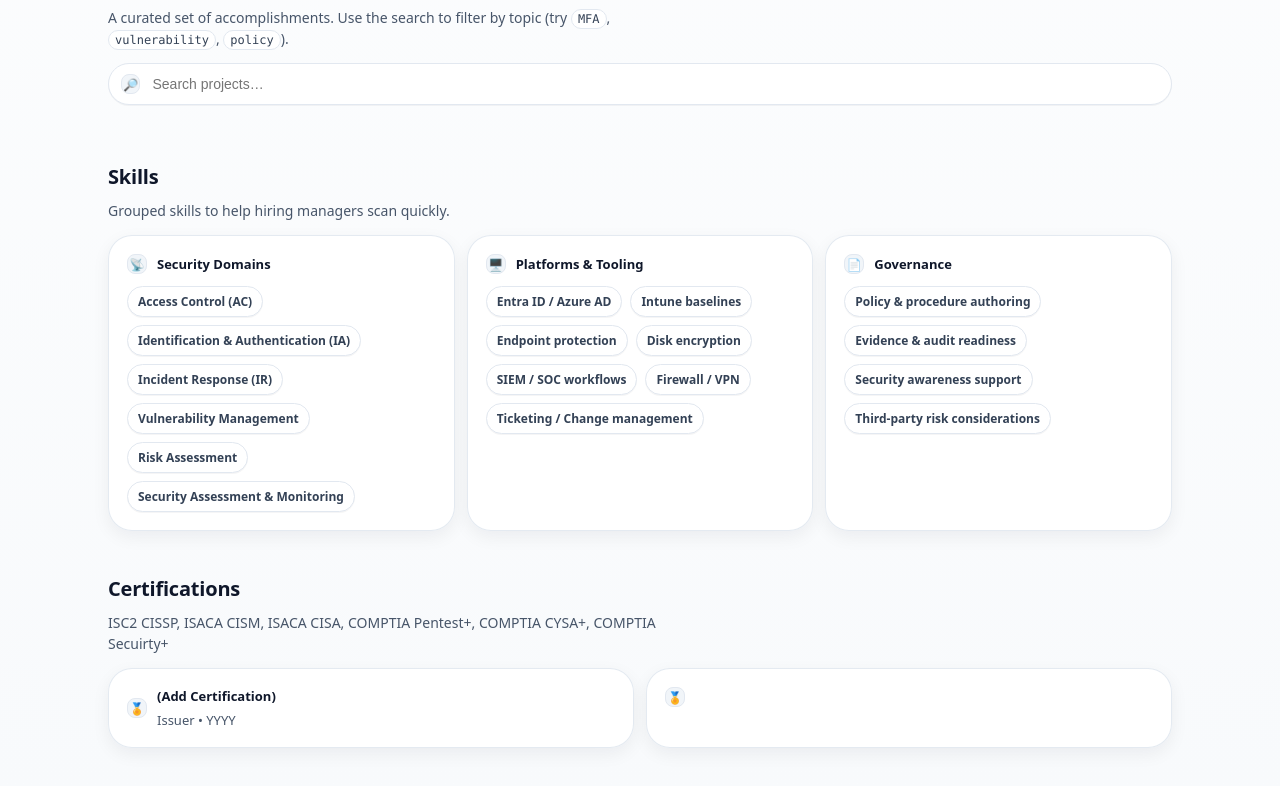
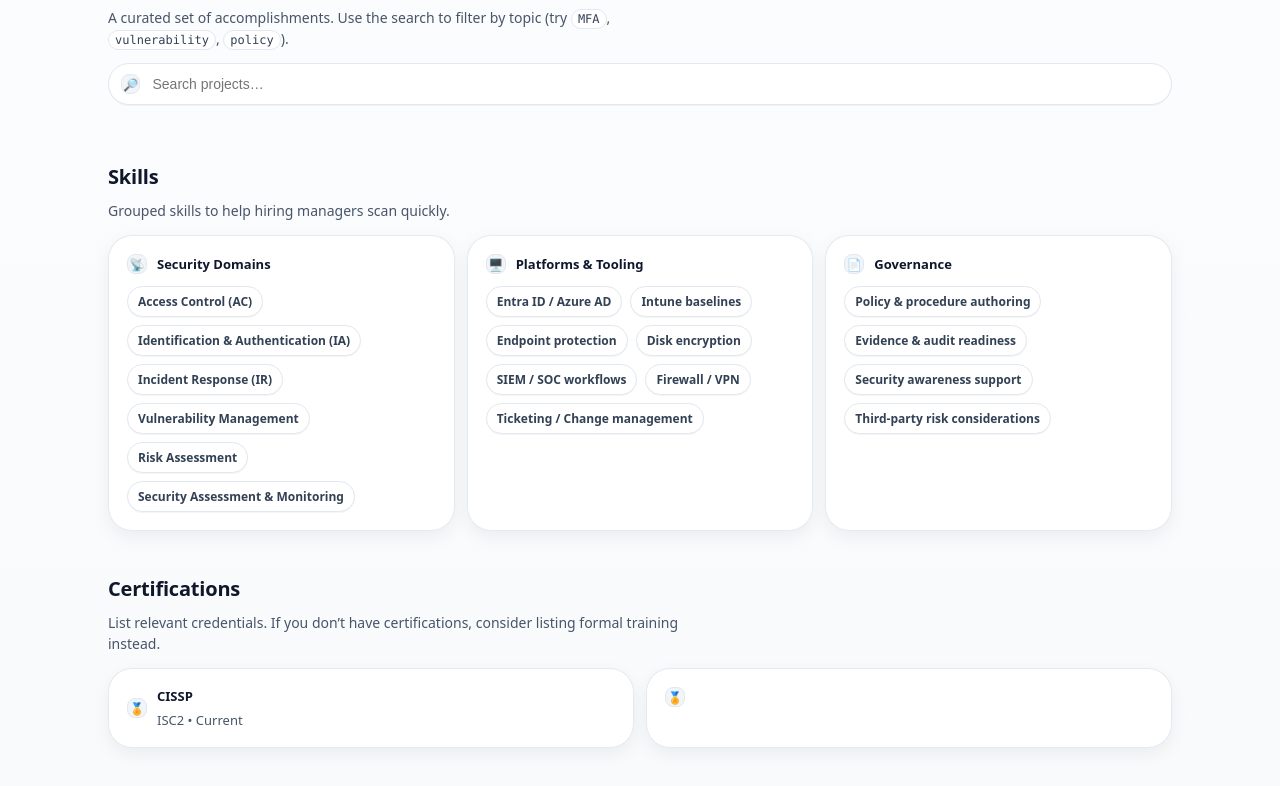
Before and after one commit to bbeals-cyber/myaccomplishments, a plain HTML site: page index.html in a window 1280 px wide. Shown: the part 1711-2497 px from the top of the page. Drawn offline with Linux system fonts and the light colour scheme.

Commit message:
Update index.html

```diff
--- a/index.html
+++ b/index.html
@@ -606,7 +606,7 @@
         <section id="certifications">
           <div class="sectionHead">
             <h2>Certifications</h2>
-            <p>ISC2 CISSP, ISACA CISM, ISACA CISA, COMPTIA Pentest+, COMPTIA CYSA+, COMPTIA Secuirty+</p>
+            <p>List relevant credentials. If you don’t have certifications, consider listing formal training instead.</p>
           </div>
 
           <div class="two" style="margin-top:14px;">
@@ -615,8 +615,8 @@
               <div style="display:flex;gap:10px;align-items:center;">
                 <span class="icon">🏅</span>
                 <div>
-                  <div style="font-weight:900;font-size:13px;">(Add Certification)</div>
-                  <div style="margin-top:6px;color:var(--muted);font-size:13px;">Issuer • YYYY</div>
+                  <div style="font-weight:900;font-size:13px;">CISSP</div>
+                  <div style="margin-top:6px;color:var(--muted);font-size:13px;">ISC2 • Current</div>
                 </div>
               </div>
             </div>
```
